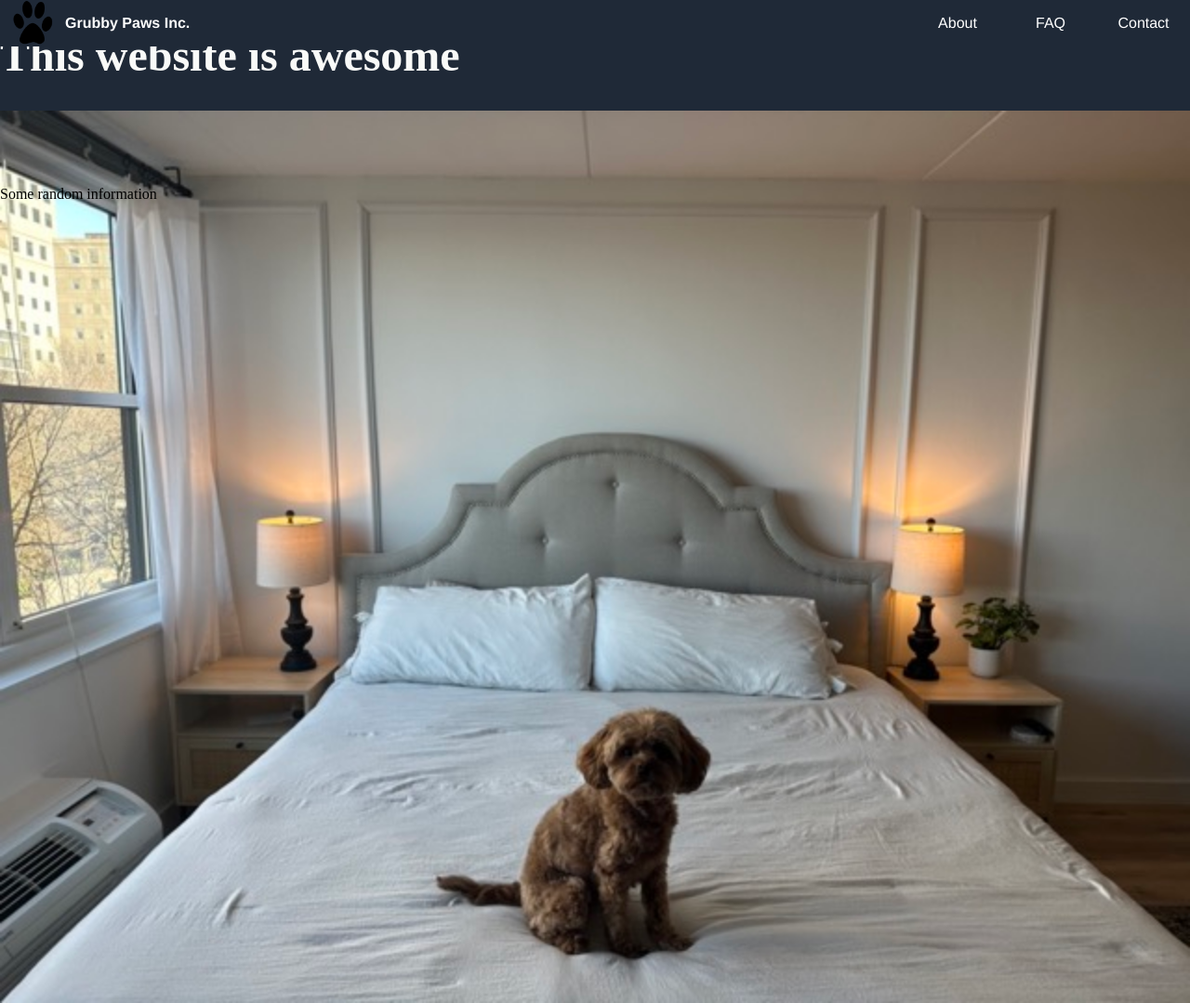
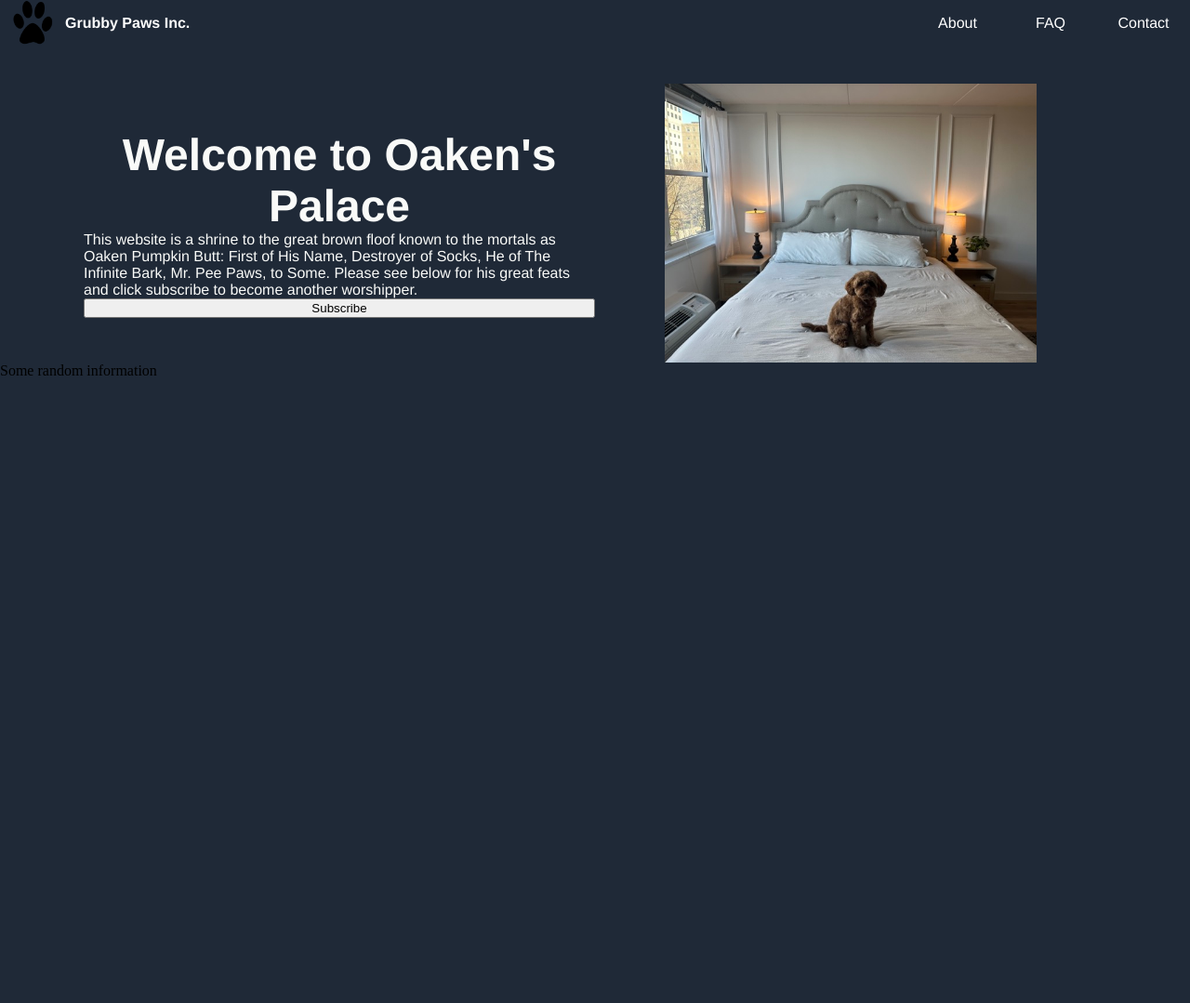
Before and after one commit to jtoncheo/OakenSite, a plain HTML site: page index.html in a window 1280 px wide. Shown: the whole page at 93% size. After the commit the page ends 800 px from the top, so only its background shows below. Drawn offline with Linux system fonts and the light colour scheme.

Commit message:
Added Hero Text and Fixed Spacing

```diff
--- a/index.html
+++ b/index.html
@@ -18,8 +18,14 @@
             </div>
         </div>
         <div class="hero">
-            <h1 class="header-left">This website is awesome</h1>
-            <img class="hero-image" src="images/titan Medium.jpeg">
+            <div class="hero-left">
+                <div class="hero-title">Welcome to Oaken's Palace</div>
+                <div class="hero-subtext">This website is a shrine to the great brown floof known to the mortals as Oaken Pumpkin Butt: First of His Name, Destroyer of Socks, He of The Infinite Bark, Mr. Pee Paws, to Some. Please see below for his great feats and click subscribe to become another worshipper.</div>
+                <button class="hero-button">Subscribe</button>
+            </div>
+            <div class="hero-right">
+                <img class="hero-image" src="images/titan Medium.jpeg">
+            </div>
         </div>
         <div class="boxes">
             <div class="title">Some random information</div>
--- a/style.css
+++ b/style.css
@@ -1,6 +1,9 @@
 body{
     margin: 0;
     background-color: #1F2937;
+    display: flex;
+    flex-direction: column;
+    width:100%;
 }
 
 .nav-bar{
@@ -68,12 +71,38 @@ a {
 .hero{
     display: flex;
     background-color: #1F2937;
+    padding-top: 90px;
+    padding-right: 90px;
+    padding-left: 90px;
+    flex-wrap: wrap;
+    flex: 1;
+    justify-content: space-evenly;
+    width: 100%;
+    box-sizing: border-box;
+    font-family: 'Arial Rounded MT Bold', Helvetica, sans-serif;
+    align-items: center;
+}
+.hero-image{
+    height: 300px;
+    width: 400px;
+}
+.hero-left{
+    color: #F9FAF8;
+    display: flex;
+    width: 300px;
+    flex: 1;
     flex-direction: column;
-    height: 200px;
 }
-
-.header-left{
-    color: #F9FAF8;
+.hero-title{
     font-size: 48px;
-    font-weight: extra-bold;
+    font-weight: bold;
+    text-align: center;
+    display: flex;
 }
+.hero-right{
+    display: flex;
+    flex: 1;
+    justify-content: center;
+    align-items: center;
+    width: 300px;
+}
```
